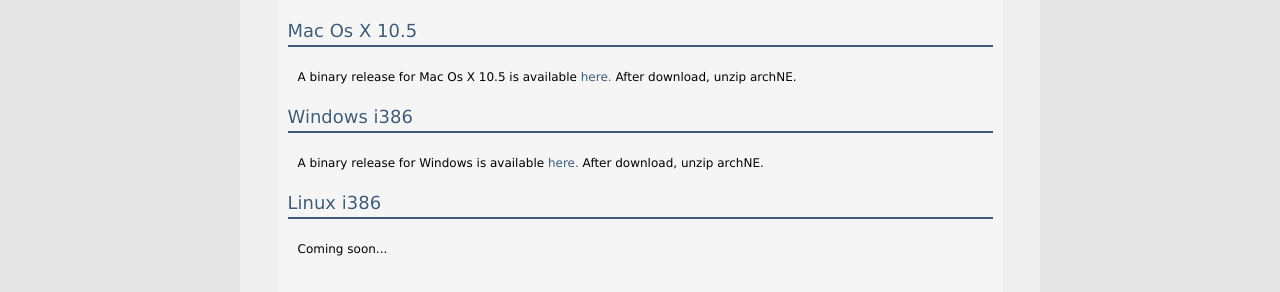
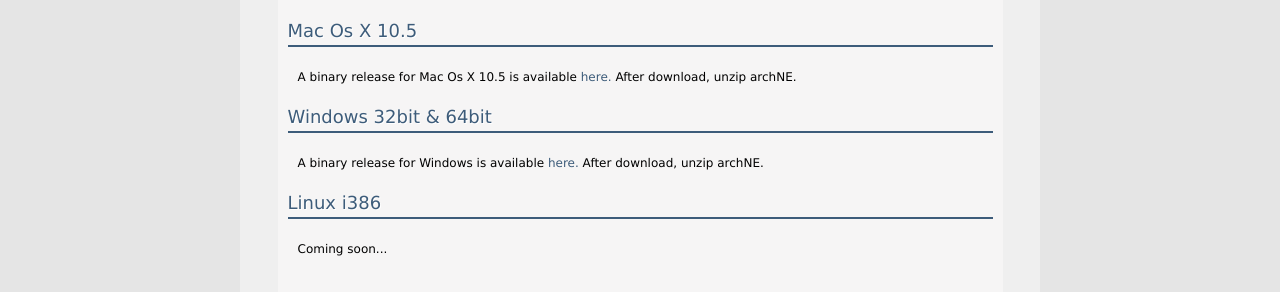
Before and after one commit to archTk/archtk.github.com, a Jekyll site: the page built from installation.html, in a window 1280 px wide. Shown: the part 523-815 px from the top of the page. Built offline with Jekyll 4.4.1, drawn with Linux system fonts in a browser that asks for light colours.

Commit message:
fixed installation windows binary release

```diff
--- a/installation.html
+++ b/installation.html
@@ -21,7 +21,7 @@
 <p>A binary release for Mac Os X 10.5 is available <a href="binaries/archNE_v0.2_macosx_10.5.zip" target="_parent" title="archNE_macosx_10.5">here.</a> After download, unzip archNE.</p>
 </div>
 
-<h3><a name="windows_binary">Windows i386</a></h3>
+<h3><a name="windows_binary">Windows 32bit & 64bit</a></h3>
 <div class="description_2">
 <p>A binary release for Windows is available <a href="binaries/archNE_v0.2_windows.zip" target="_parent" title="archNE_v0.2_windows">here.</a> After download, unzip archNE.</p>
 </div>
```
